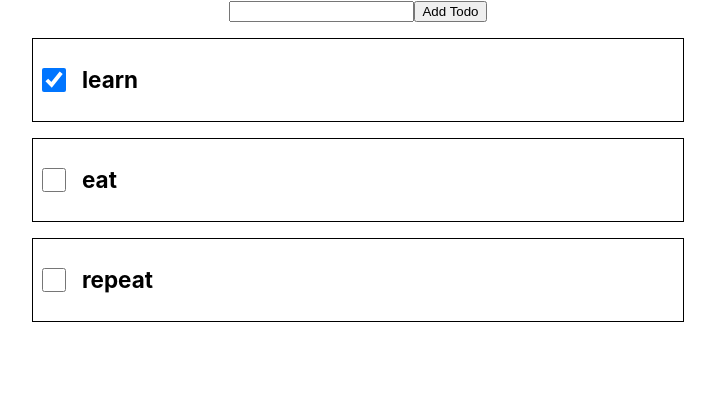
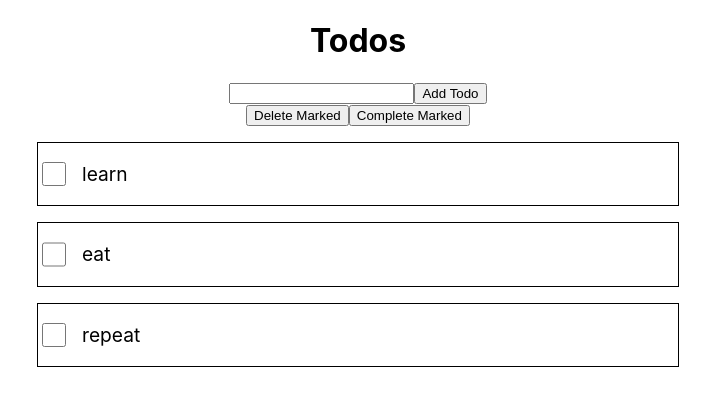
Before and after one commit to ImKetan1610/challenges, a React (Create React App) app in the folder c2-todo-app/: page / in a window 1280 px wide. Shown: the top 406 px of the page, without its empty margins (282-997 px from the left). Built offline with nearby package versions, Linux system fonts and the light colour scheme; data requests are answered from the project's data file.

Commit message:
now can update the checked key without losing other data

```diff
--- a/c2-todo-app/backend/db.json
+++ b/c2-todo-app/backend/db.json
@@ -1,18 +1,18 @@
 {
   "data": [
     {
+      "checked": false,
       "todo": "learn",
-      "checked": true,
       "id": 1
     },
     {
+      "checked": false,
       "todo": "eat",
-      "checked": false,
       "id": 2
     },
     {
+      "checked": false,
       "todo": "repeat",
-      "checked": false,
       "id": 3
     }
   ]
--- a/c2-todo-app/src/App.js
+++ b/c2-todo-app/src/App.js
@@ -15,12 +15,24 @@ function App() {
     }));
   };
 
-  const handleCheckbox = (id) => {
-    setTodoArray((prevArray) =>
-      prevArray.map((todo) =>
-        todo.id === id ? { ...todo, checked: !todo.checked } : todo
-      )
-    );
+  const handleCheckbox = async (id) => {
+    try {
+      const todoToUpdate = todoArray.find((todo) => todo.id === id);
+      // Update the local state immediately to provide a responsive UI
+      setTodoArray((prevArray) =>
+        prevArray.map((todo) =>
+          todo.id === id ? { ...todo, checked: !todo.checked } : todo
+        )
+      );
+
+      // Send a request to update the checked status on the server
+      await axios.put(`http://localhost:3001/data/${id}`, {
+        checked: !todoToUpdate.checked,
+        todo: todoToUpdate.todo,
+      });
+    } catch (error) {
+      console.error("Error updating checkbox: ", error);
+    }
   };
 
   const getTodoArray = async () => {
@@ -51,11 +63,16 @@ function App() {
 
   return (
     <div className="App">
-      <div>
+      <h1>Todos</h1>
+      <div className="inputDiv">
         <input onChange={handleChange} name="todo" value={todoData.todo} />
         <button onClick={postTodos} value="Add Todo">
           Add Todo{" "}
         </button>
+      </div>
+      <div className="btn">
+        <button>Delete Marked</button>
+        <button>Complete Marked</button>
       </div>
       {todoArray &&
         todoArray.map((todo) => (
--- a/c2-todo-app/src/Components/Todos.css
+++ b/c2-todo-app/src/Components/Todos.css
@@ -4,7 +4,6 @@
   margin: auto;
   margin-top: 1rem;
   border: 1px solid;
-  padding: 5px;
   font-size: larger;
 }
 .check {
--- a/c2-todo-app/src/Components/Todos.jsx
+++ b/c2-todo-app/src/Components/Todos.jsx
@@ -12,7 +12,7 @@ const Todos = ({ data, onCheckboxChange }) => {
         checked={checked}
         onChange={() => onCheckboxChange(id)}
       />
-      <h3>{todo}</h3>
+      <p>{todo}</p>
     </div>
   );
 };
```
